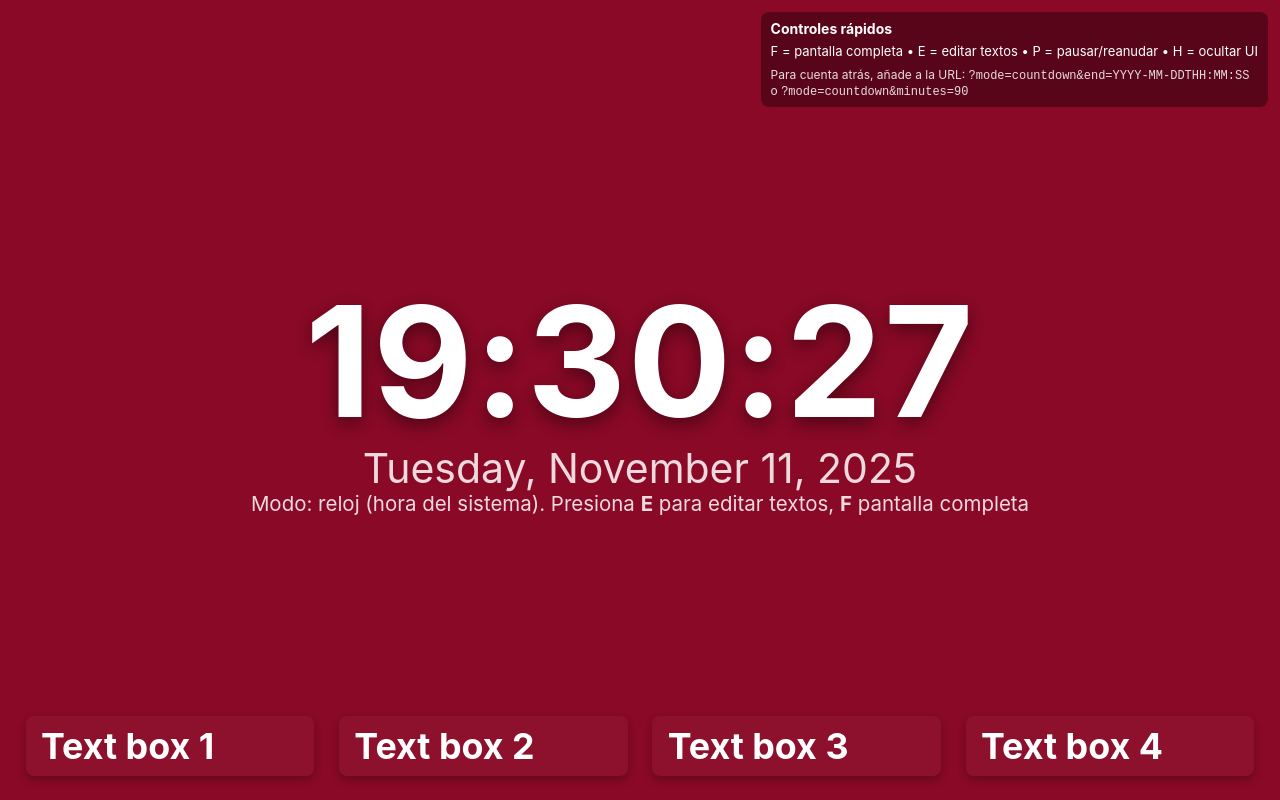
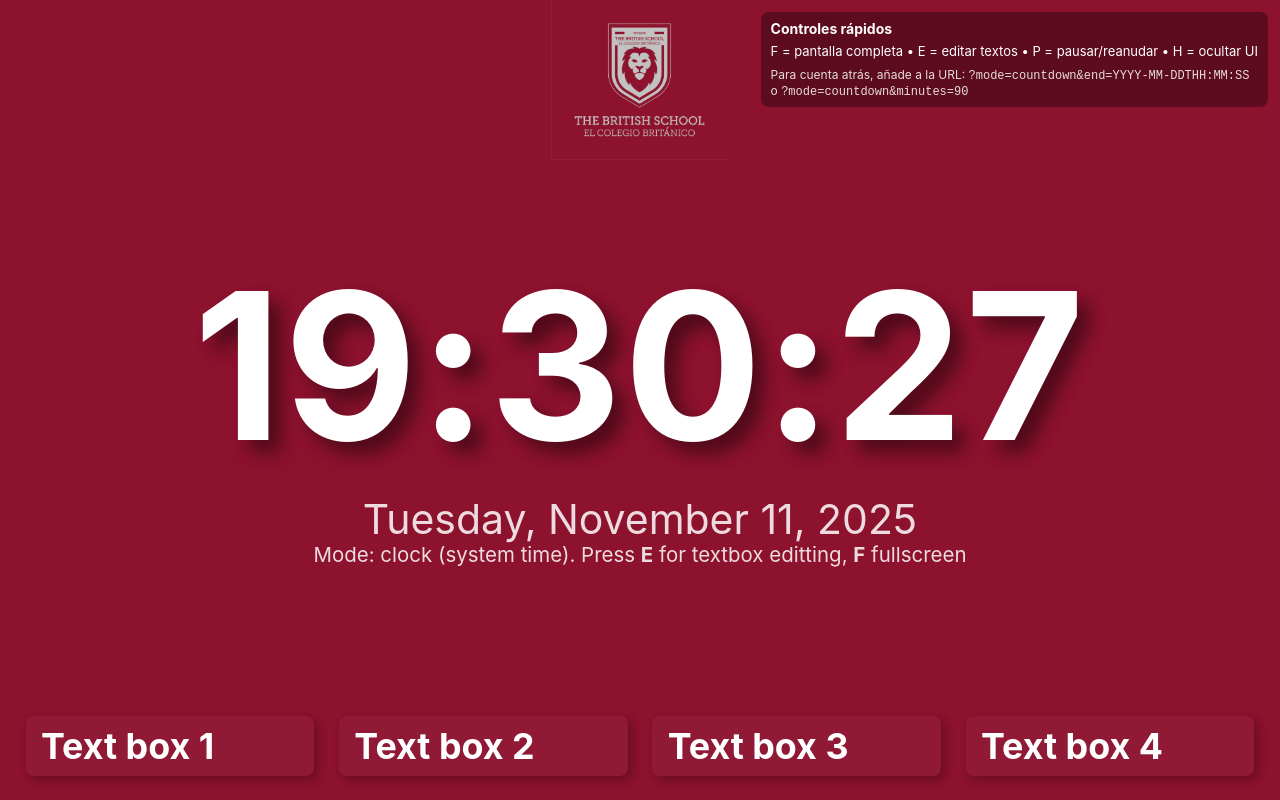
Before and after one commit to jaimecm82/ExamsTimer, a plain HTML site: page index.html in a window 1280 px wide. Drawn offline with Linux system fonts and the light colour scheme.

Commit message:
Review of code

```diff
--- a/index.html
+++ b/index.html
@@ -6,10 +6,10 @@
 <title>Exams Clock</title>
 <style>
   :root{
-    --bg-color: #a80b2f; /* tono borgoña similar a la imagen */
+    --bg-color: #ab1538; /* tono borgoña similar a la imagen */
     --accent: #ffffff;
     --muted: rgba(255,255,255,0.85);
-    --overlay: rgba(0,0,0,0.18);
+    --overlay: rgba(9, 9, 9, 0.18);
     --font-sans: -apple-system,BlinkMacSystemFont,"Segoe UI",Roboto,"Helvetica Neue",Arial;
   }
 
@@ -25,9 +25,9 @@
 
   /* background image if provided (reloj_examenes.jpg in same folder) */
   body.bg-image {
-    background-image: url('reloj_examenes.jpg');
-    background-size: cover;
-    background-position: center;
+    background-image: url('assets/school_logo.jpg');
+    background-size: auto 20vh;
+    background-position: top center;
     background-repeat: no-repeat;
   }
 
@@ -54,10 +54,10 @@
 
   .time {
     font-weight:700;
-    font-size: 12vw; /* responsive big digits */
+    font-size: 16vw; /* responsive big digits */
     letter-spacing: 0.01em;
-    margin: 0;
-    text-shadow: 0 6px 18px rgba(0,0,0,0.45);
+    margin: 30px;
+    text-shadow: 12px  12px 18px rgba(0,0,0,0.45);
   }
 
   .date {
@@ -90,7 +90,7 @@
     color:var(--accent);
     background: rgba(255,255,255,0.03);
     border-radius: 8px;
-    box-shadow: 0 4px 10px rgba(0,0,0,0.25);
+    box-shadow: 4px 4px 10px rgba(0,0,0,0.25);
     cursor: default;
   }
 
@@ -124,17 +124,18 @@
   }
 </style>
 </head>
-<body class="bg-image">
+<body class="bg-image" >
 <div class="overlay" id="overlay">
+
   <div class="clock" id="clock">
     <div style="display:flex; align-items:center; gap:1rem; justify-content:center;">
       <!-- Optional small logo area; keep commented if not needed
-      <img src="logo.png" alt="Logo" style="height:6vh;">
+      <img src="assets/school_logo.jpg" alt="Logo" style="height:16vh;">
       -->
     </div>
     <h1 id="time" class="time">00:00:00</h1>
     <div id="date" class="date">Fecha</div>
-    <div class="mini" id="modeHint">Modo: reloj (hora del sistema). Presiona <strong>E</strong> para editar textos, <strong>F</strong> pantalla completa</div>
+    <div class="mini" id="modeHint">Mode: clock (system time). Press <strong>E</strong> for textbox editting, <strong>F</strong> fullscreen</div>
   </div>
 
   <div class="bottom-row" id="bottomRow" aria-hidden="false">
@@ -215,7 +216,7 @@
 
     miniEl.innerHTML = `Modo: cuenta atrás — termina el ${new Date(countdownTarget).toLocaleString()}. Presiona <strong>P</strong> para pausar.`;
   } else {
-    miniEl.innerHTML = `Modo: reloj (hora del sistema). Presiona <strong>E</strong> para editar textos, <strong>F</strong> pantalla completa`;
+    miniEl.innerHTML = `Mode: clock (system time). Press <strong>E</strong> for textbox editting, <strong>F</strong> fullscreen`;
   }
 
   // Helper format
```
Also changed, not shown: assets/school_logo.jpg (added).
